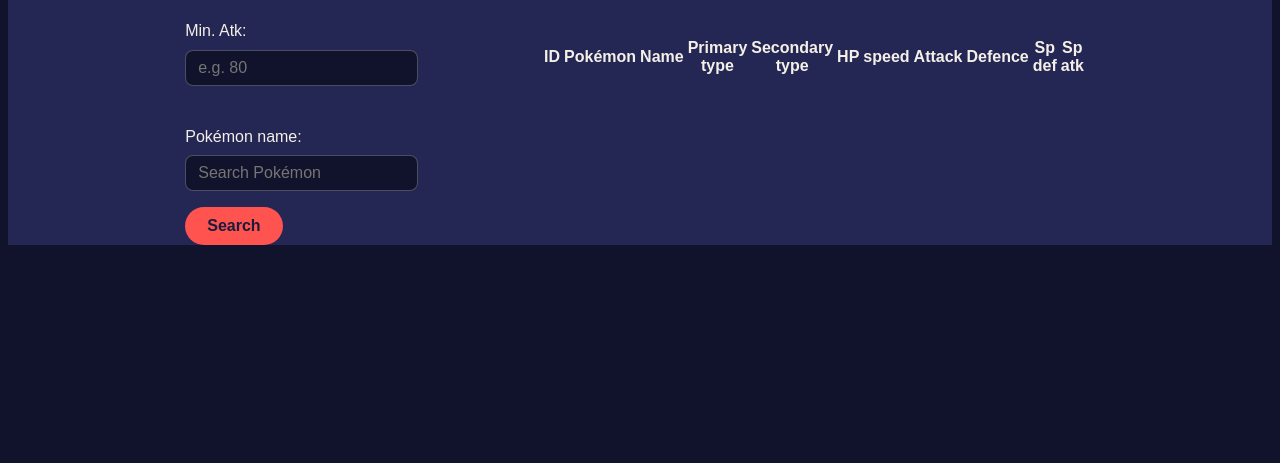
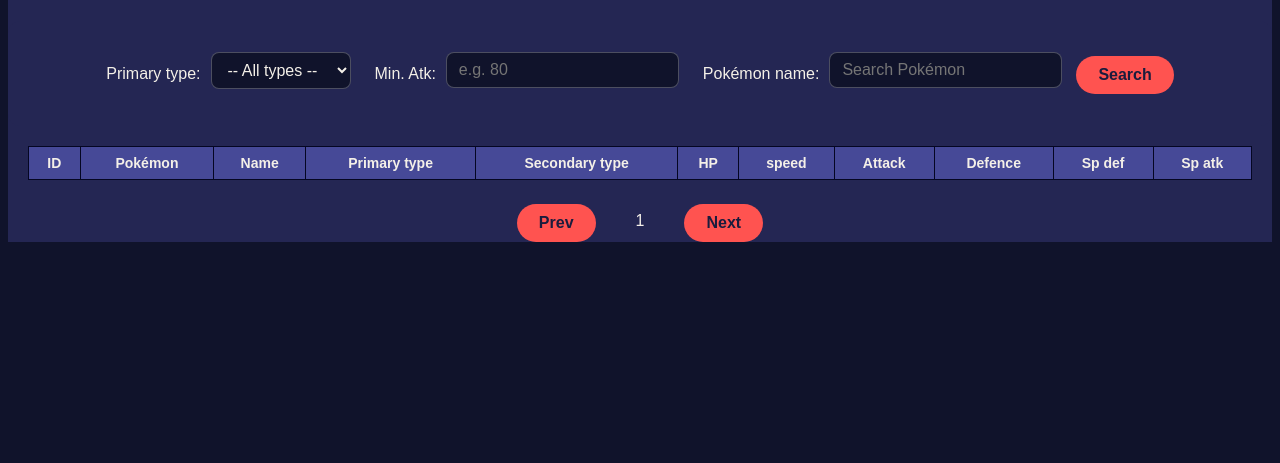
Before and after one commit to VinterKatten/Front_end_midvejsprojekt, a plain HTML site: page poke.html in a window 1280 px wide. Shown: the part 337-800 px from the top of the page. Drawn offline with Linux system fonts and the light colour scheme; no server answers.

Commit message:
css for pokemon page

```diff
--- a/poke.html
+++ b/poke.html
@@ -15,16 +15,15 @@
     <a href="dash.html">Dashboard</a>
 </nav>
 
-<main>
+<main id="pokemonPage">
 <h2>Pokémon</h2>
 
         <! For the filters -->
 <div id="pokemonList">
-    <h3>Pokémon list</h3>
 
     <label for="typeInput">Primary type: </label>
     <select id="typeInput" required>
-        <option value="">All types</option>
+        <option value="">-- All types --</option>
     </select>
 
     <br><br>
@@ -38,10 +37,10 @@
     <input type="text" id="nameInput" required placeholder="Search Pokémon">
 
     <button id="searchBtn">Search</button>
-
 </div>
 
         <! The table -->
+<div id="tableContainer">
     <table id="pokemonTable">
         <tr>
             <th>ID</th>
@@ -58,14 +57,14 @@
         </tr>
         <tbody id="pokemonData"></tbody>
     </table>
-
+</div>
 
     <! Pagination for our table -->
-    <div id="pagination">
-        <button id="previousBtn">Prev</button>
-        <span id="pageNumber">1</span>
-        <button id="nextBtn">Next</button>
-    </div>
+<div id="pagination">
+    <button id="previousBtn">Prev</button>
+    <span id="pageNumber">1</span>
+    <button id="nextBtn">Next</button>
+</div>
 
 </main>
 
--- a/styles.css
+++ b/styles.css
@@ -139,9 +139,60 @@ nav a:hover {
 
 
 /* === POKEMON === */
+#pokemonPage{
+    display: block;
+    justify-content: center;
+}
 
+#pokemonPage h2{
+    text-align: left;
+    margin-left: 20px;
+    padding-top: 20px;
+    font-size: 40px;
+}
+
+#pokemonList {
+    display: flex;
+    justify-content: center;
+    align-items: center;
+    gap: 10px;
+    flex-wrap: wrap;
+    background-color: #242653;
+    border-radius: 12px;
+    padding: 25px;
+    margin: 20px auto;
+}
+
+#pokemonTable {
+    width: 100%;
+    border-collapse: collapse;
+    background-color: #464997;
+    font-size: 14px;
+}
+
+#pokemonTable th, #pokemonTable td{
+    padding: 8px;
+    text-align: center;
+    border: 1px solid #040622;
+}
+
+#pokemonTable img {
+    width: 60px;
+    height: 60px;
+    object-fit: contain;
+}
+
+#tableContainer {
+    margin: 20px;
+}
 
 /* The types colors and badge style */
+#pokemonTable td span{
+    display: inline;
+    padding: 5px;
+    border-radius: 6px;
+}
+
 .Normal{
 background-color: #A8A878;
     color: white;
@@ -232,6 +283,13 @@ background-color: #F8D030;
     color: white;
 }
 
+
+#pagination{
+    display: flex;
+    justify-content: center;
+    align-items: center;
+    gap: 40px;
+}
 
 /* === TRAINERS === */
 
```
